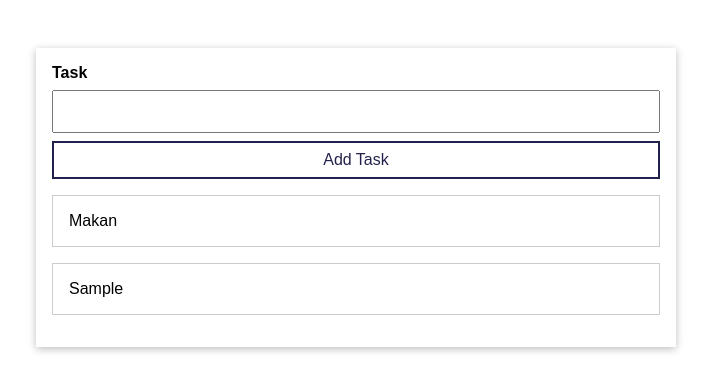
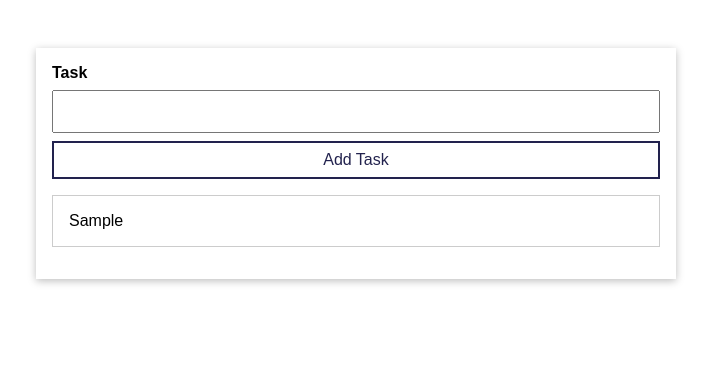
Before and after one commit to jutionck/vue-js-101, a plain HTML site: page index.html in a window 1280 px wide. Both pictures are taken after typing "Sample" into the empty fields and a click on the button "Add Task". Shown: the whole page, without its empty margins (284-995 px from the left). Drawn offline with nearby package versions, Linux system fonts and the light colour scheme.

Commit message:
add: first app with vue

```diff
--- a/index.html
+++ b/index.html
@@ -12,16 +12,14 @@
     <div id="app">
       <div>
         <label for="goal">Task</label>
-        <input type="text" id="goal">
-        <button class="btn dark">Add Task</button>
+        <input type="text" id="goal" v-model="enteredValue">
+        <button class="btn dark" v-on:click="addGoal">Add Task</button>
       </div>
-      <div>
         <ul>
-          <li>Makan</li>
+          <li v-for="goal in goals">{{ goal }}</li>
         </ul>
-      </div>
     </div>
-
+    <script src="https://unpkg.com/vue@next"></script>
     <script src="index.js"></script>
   </body>
 </html>
--- a/index.js
+++ b/index.js
@@ -1,13 +1,14 @@
-const buttonEl = document.querySelector('button');
-const inputEl = document.querySelector('input');
-const listEl = document.querySelector('ul');
-
-function addGoal() {
-  const enteredValue = inputEl.value;
-  const listItemEl = document.createElement('li');
-  listItemEl.textContent = enteredValue;
-  listEl.appendChild(listItemEl);
-  inputEl.value = '';
-}
-
-buttonEl.addEventListener('click', addGoal);
+Vue.createApp({
+  data() {
+    return {
+      goals: [],
+      enteredValue: ''
+    };
+  },
+  methods: {
+    addGoal() {
+      this.goals.push(this.enteredValue);
+      this.enteredValue = '';
+    }
+  }
+}).mount('#app')
```
